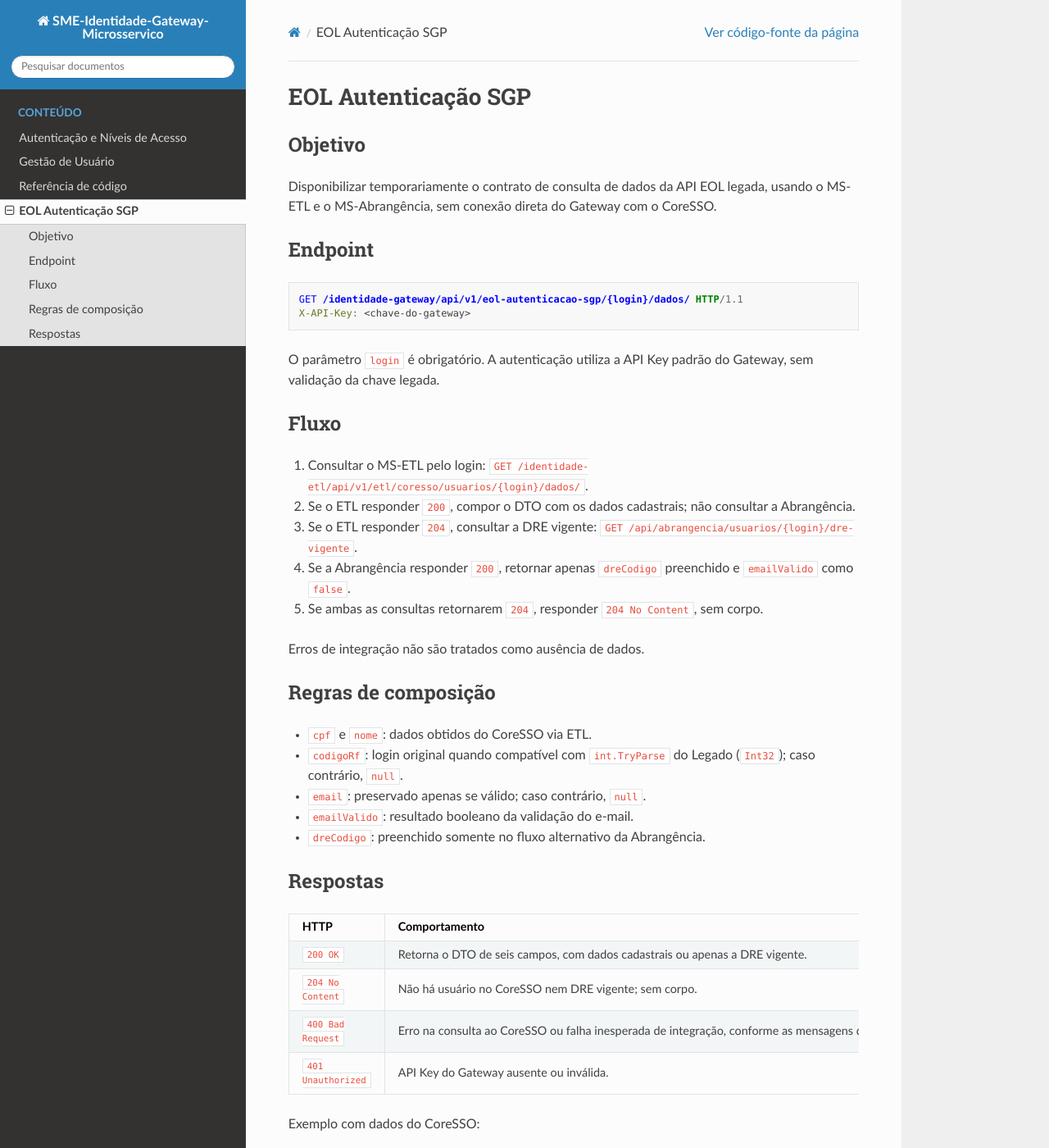
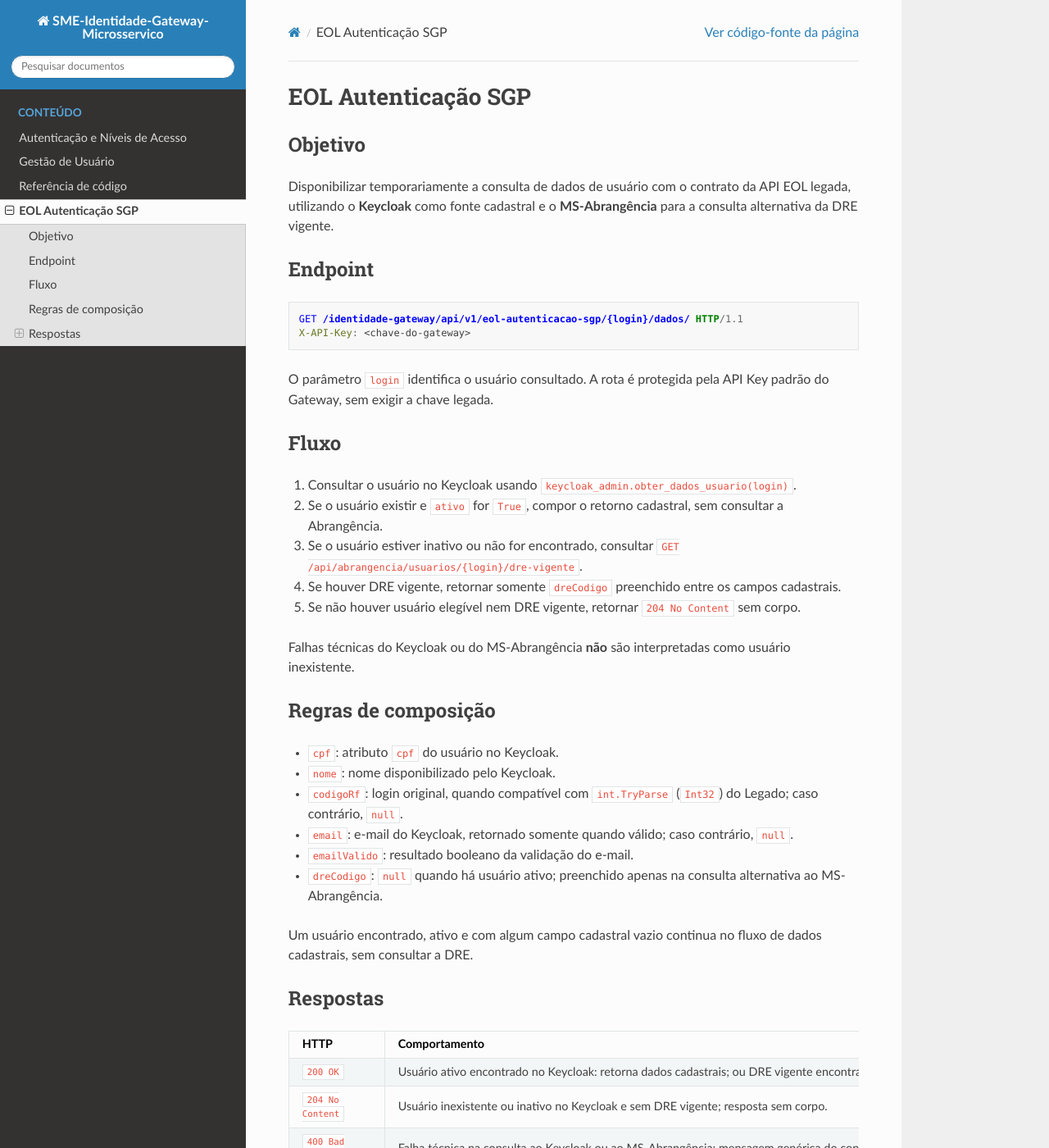
Before and after one commit to prefeiturasp/SME-Identidade-Gateway-Microsservico, a Sphinx documentation site: the page built from docs/eol_autenticacao_sgp.md, in a window 1280 px wide and 1400 px high. Shown: the whole window at 82% size. Built offline with Sphinx 7.4.7 and the Read the Docs theme 3.1.0, drawn with Linux system fonts in a browser that asks for light colours; some of the changed text lies outside the part shown.

Commit message:
docs: Atualiza documentacao sphinx eol_autenticao_sgp

````diff
--- a/docs/eol_autenticacao_sgp.md
+++ b/docs/eol_autenticacao_sgp.md
@@ -2,7 +2,7 @@
 
 ## Objetivo
 
-Disponibilizar temporariamente o contrato de consulta de dados da API EOL legada, usando o MS-ETL e o MS-Abrangência, sem conexão direta do Gateway com o CoreSSO.
+Disponibilizar temporariamente a consulta de dados de usuário com o contrato da API EOL legada, utilizando o **Keycloak** como fonte cadastral e o **MS-Abrangência** para a consulta alternativa da DRE vigente.
 
 ## Endpoint
 
@@ -12,36 +12,39 @@ X-API-Key: <chave-do-gateway>
 
 ```
 
-O parâmetro `login` é obrigatório. A autenticação utiliza a API Key padrão do Gateway, sem validação da chave legada.
+O parâmetro `login` identifica o usuário consultado. A rota é protegida pela API Key padrão do Gateway, sem exigir a chave legada.
 
 ## Fluxo
 
-1. Consultar o MS-ETL pelo login: `GET /identidade-etl/api/v1/etl/coresso/usuarios/{login}/dados/`.
-2. Se o ETL responder `200`, compor o DTO com os dados cadastrais; não consultar a Abrangência.
-3. Se o ETL responder `204`, consultar a DRE vigente: `GET /api/abrangencia/usuarios/{login}/dre-vigente`.
-4. Se a Abrangência responder `200`, retornar apenas `dreCodigo` preenchido e `emailValido` como `false`.
-5. Se ambas as consultas retornarem `204`, responder `204 No Content`, sem corpo.
+1. Consultar o usuário no Keycloak usando `keycloak_admin.obter_dados_usuario(login)`.
+2. Se o usuário existir e `ativo` for `True`, compor o retorno cadastral, sem consultar a Abrangência.
+3. Se o usuário estiver inativo ou não for encontrado, consultar `GET /api/abrangencia/usuarios/{login}/dre-vigente`.
+4. Se houver DRE vigente, retornar somente `dreCodigo` preenchido entre os campos cadastrais.
+5. Se não houver usuário elegível nem DRE vigente, retornar `204 No Content` sem corpo.
 
-Erros de integração não são tratados como ausência de dados.
+Falhas técnicas do Keycloak ou do MS-Abrangência **não** são interpretadas como usuário inexistente.
 
 ## Regras de composição
 
-- `cpf` e `nome`: dados obtidos do CoreSSO via ETL.
-- `codigoRf`: login original quando compatível com `int.TryParse` do Legado (`Int32`); caso contrário, `null`.
-- `email`: preservado apenas se válido; caso contrário, `null`.
+- `cpf`: atributo `cpf` do usuário no Keycloak.
+- `nome`: nome disponibilizado pelo Keycloak.
+- `codigoRf`: login original, quando compatível com `int.TryParse` (`Int32`) do Legado; caso contrário, `null`.
+- `email`: e-mail do Keycloak, retornado somente quando válido; caso contrário, `null`.
 - `emailValido`: resultado booleano da validação do e-mail.
-- `dreCodigo`: preenchido somente no fluxo alternativo da Abrangência.
+- `dreCodigo`: `null` quando há usuário ativo; preenchido apenas na consulta alternativa ao MS-Abrangência.
+
+Um usuário encontrado, ativo e com algum campo cadastral vazio continua no fluxo de dados cadastrais, sem consultar a DRE.
 
 ## Respostas
 
 | HTTP | Comportamento |
 | --- | --- |
-| `200 OK` | Retorna o DTO de seis campos, com dados cadastrais ou apenas a DRE vigente. |
-| `204 No Content` | Não há usuário no CoreSSO nem DRE vigente; sem corpo. |
-| `400 Bad Request` | Erro na consulta ao CoreSSO ou falha inesperada de integração, conforme as mensagens do contrato legado. |
+| `200 OK` | Usuário ativo encontrado no Keycloak: retorna dados cadastrais; ou DRE vigente encontrada na consulta alternativa. |
+| `204 No Content` | Usuário inexistente ou inativo no Keycloak e sem DRE vigente; resposta sem corpo. |
+| `400 Bad Request` | Falha técnica na consulta ao Keycloak ou ao MS-Abrangência; mensagem genérica do contrato de compatibilidade. |
 | `401 Unauthorized` | API Key do Gateway ausente ou inválida. |
 
-Exemplo com dados do CoreSSO:
+### Exemplo usuário ativo no Keycloak:
 
 ```json
 {
````
